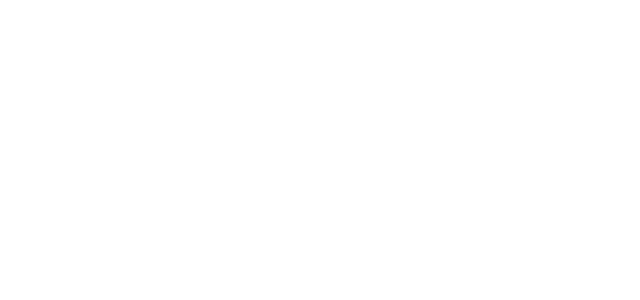
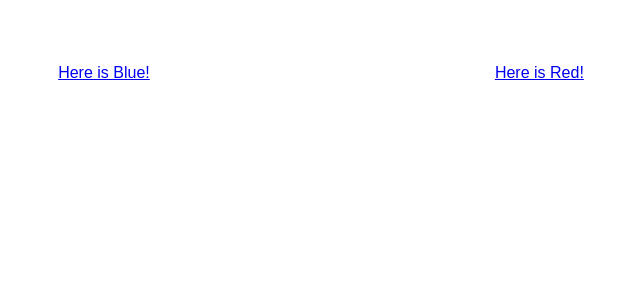
Before and after one commit to annawaterhouse/Colors-react-router, a React (Vite) app: page / in a window 1280 px wide. Before the commit this address had no page. Shown: the top 300 px of the page, without its empty margins (351-991 px from the left). Built offline with nearby package versions, Linux system fonts and the light colour scheme.

Commit message:
Links made!

```diff
--- a/src/App.jsx
+++ b/src/App.jsx
@@ -1,15 +1,19 @@
 
 
 import './App.css'
-import {Routes, Route} from  'react-router-dom'
+import {Routes, Route, Link} from  'react-router-dom'
+
 function App() {
 
 
   return (
     <>
-     <div id="container">
+     <div id='container'>
 
-      <div id="navbar">{/* navigation here */}</div>
+      <div id="navbar">
+        <Link to='/blue'> Here is Blue!</Link>
+        <Link to='/red' >Here is Red! </Link>
+      </div>
       <div id="main-section">
         <Routes>
           <Route path='/blue' element={<h1>Blue</h1>} />
```
